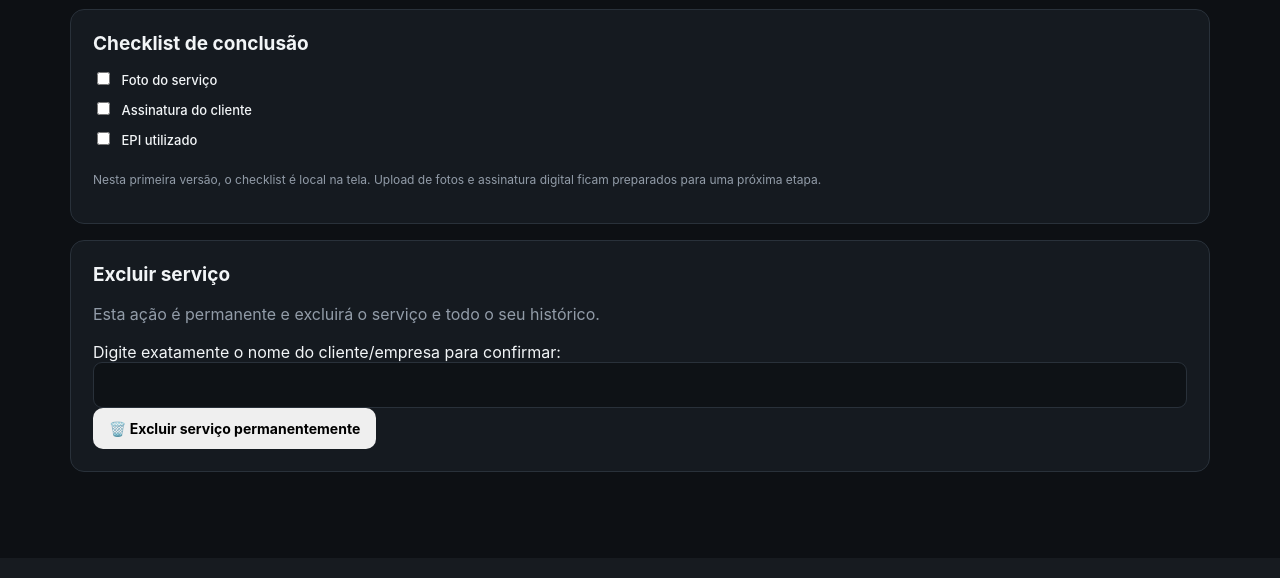
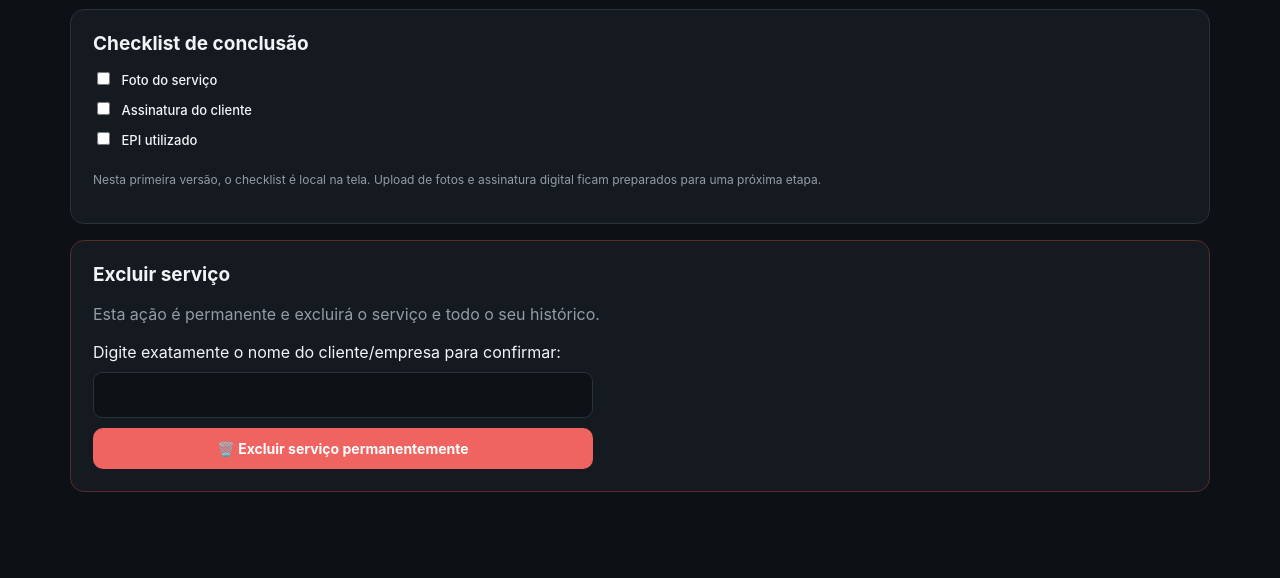
Before and after one commit to aquilajts/assistencia_snapon, a Flask app: template templates/detalhes.html in a window 1280 px wide. Shown: the part 804-1382 px from the top of the page. Before the commit the page ends 1276 px from the top, so only its background shows below. Run offline with Flask 3, Linux system fonts and the light colour scheme; the template is opened without the code that fills it, so the values that code supplies are empty.

Commit message:
Update style.css

```diff
--- a/static/css/style.css
+++ b/static/css/style.css
@@ -14,6 +14,43 @@ nav{display:flex;align-items:center;gap:7px}nav a{padding:10px 13px;border-radiu
 .filters{display:grid;grid-template-columns:2fr repeat(3,1fr);gap:8px;margin-bottom:14px}.service-list{display:grid;gap:8px}.service-card{display:flex;align-items:stretch;gap:14px;background:var(--panel);border:1px solid var(--line);border-radius:12px;overflow:hidden;transition:.15s}.service-card:hover{border-color:#56616d;transform:translateY(-1px)}.service-color{width:5px;flex:none}.service-color.yellow{background:var(--yellow)}.service-color.blue{background:var(--blue)}.service-color.green{background:var(--green)}.service-main{padding:15px 0;min-width:0;flex:1}.service-top{display:flex;align-items:center;justify-content:space-between;gap:12px}.service-top strong{font-size:15px}.service-meta{display:flex;gap:13px;margin-top:7px;color:var(--muted);font-size:12px;flex-wrap:wrap}.service-main p{margin:8px 0 0;color:var(--muted);font-size:12px;white-space:nowrap;overflow:hidden;text-overflow:ellipsis}.arrow{align-self:center;padding:0 16px;color:var(--muted);font-size:25px}.status{font-size:11px;padding:5px 8px;border-radius:20px;background:#252c34;color:#ccd3da;white-space:nowrap}.big-status{padding:10px 13px;border-radius:10px;background:#252c34;font-size:13px;font-weight:700}.big-status.done{background:#123523;color:#71e6a4}.empty{padding:40px;text-align:center;color:var(--muted);border:1px dashed var(--line);border-radius:12px}.empty a{color:var(--text);text-decoration:underline}.hidden{display:none}
 dl{margin:0}dl div{display:flex;justify-content:space-between;gap:20px;padding:13px 0;border-bottom:1px solid var(--line)}dl div:last-child{border:0}dt{color:var(--muted);font-size:12px}dd{margin:0;text-align:right;font-size:13px}.status-form{display:flex;gap:8px}.complete-box{margin-top:10px}.timeline{margin:18px 0;display:grid;gap:8px}.timeline article{padding:13px;border-left:3px solid var(--blue);background:var(--panel2);border-radius:0 9px 9px 0}.timeline time{font-size:10px;color:var(--muted)}.timeline p{margin:6px 0 0;font-size:13px;line-height:1.5}.initial-note{padding:13px;border:1px solid var(--line);border-radius:9px;margin-top:15px}.initial-note p{margin:6px 0 0;color:var(--muted);font-size:13px;line-height:1.5}.note-form{display:flex;gap:8px;align-items:flex-start}.checklist{display:grid;gap:11px}.checklist h2{margin-bottom:3px}.checklist label{font-size:13px;font-weight:500}.checklist input{width:auto;margin-right:8px;accent-color:var(--green)}
 
+.white-choice input{
+    accent-color:#ffffff;
+}
+
+.white-choice{
+    background:#f2f5f7;
+    color:#111;
+}
+
+.white-choice small{
+    color:#555;
+}
+
+.service-color.white{
+    background:#f2f5f7;
+}
+
+.danger-panel{
+    border-color:#5a2929;
+}
+
+.delete-form{
+    display:flex;
+    flex-direction:column;
+    gap:10px;
+    max-width:500px;
+}
+
+.button.danger{
+    background:var(--red);
+    color:#fff;
+}
+
+.button.danger:hover{
+    filter:brightness(1.08);
+}
+
 @media(max-width:760px){
  .topbar{padding:0 14px}.topbar nav a:not(.nav-primary){display:none}.container{padding:25px 14px 50px}.hero,.page-head.split{display:block}.hero .button,.page-head .button{margin-top:18px;width:100%}.stats,.grid-2,.detail-grid,.form-grid,.choice-grid{grid-template-columns:1fr}.filters{grid-template-columns:1fr 1fr}.filters input{grid-column:1/-1}.panel{padding:17px}.form-card{padding:17px}.principle{display:block}.principle b{display:block;margin-top:8px}.service-top{align-items:flex-start}.status{display:none}.status-form,.note-form{display:grid;grid-template-columns:1fr}.service-main{padding:13px 0}.arrow{padding:0 11px}
 }
```
